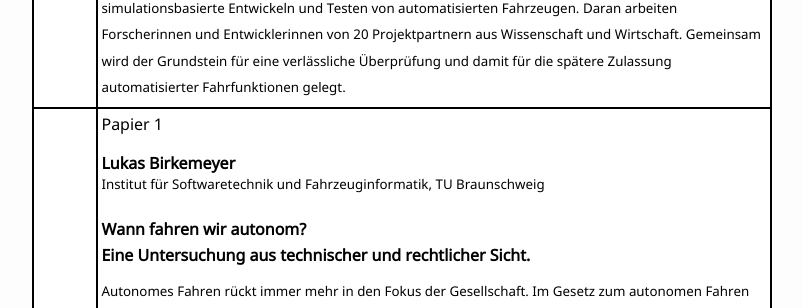
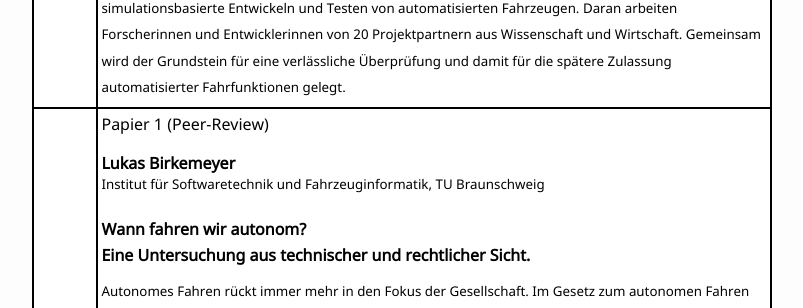
Before and after one commit to ASE-Workshop/2022, a Jekyll site: the page built from 0-programm.md, in a window 1280 px wide and 900 px high, scrolled down 500 px. Shown: the part 147-455 px from the top of the window, without its empty margins (238-1041 px from the left). Built offline with Jekyll 4.4.1, drawn with Linux system fonts in a browser that asks for light colours.

Commit message:
Update 0-programm.md

```diff
--- a/0-programm.md
+++ b/0-programm.md
@@ -58,7 +58,7 @@ table.GeneratedTable thead {
         <sup><p></p> Bevor wir die Vorteile automatisierter Fahrzeuge im täglichen Leben genießen können, muss ihre absolute Verkehrssicherheit gewährleistet sein. Denn wenn ein Auto sich selbstständig durch den Verkehr bewegen soll, muss es jede Situation meistern können. Dies nur unter realen Bedingungen zu testen, ist unmöglich. Dieses Problems nimmt sich das Projekt SET Level an. Bei SET Level geht es um das simulationsbasierte Entwickeln und Testen von automatisierten Fahrzeugen. Daran arbeiten Forscherinnen und Entwicklerinnen von 20 Projektpartnern aus Wissenschaft und Wirtschaft. Gemeinsam wird der Grundstein für eine verlässliche Überprüfung und damit für die spätere Zulassung automatisierter Fahrfunktionen gelegt.</sup>
     <tr>
       <td>09:35-10:05</td>
-      <td>Papier 1 <p></p>
+      <td>Papier 1 (Peer-Review)<p></p>
         <b>Lukas Birkemeyer</b> <br/>
         <sup> Institut für Softwaretechnik und Fahrzeuginformatik, TU Braunschweig </sup> <p></p>
         <b>Wann fahren wir autonom?</b> <br/>
```
